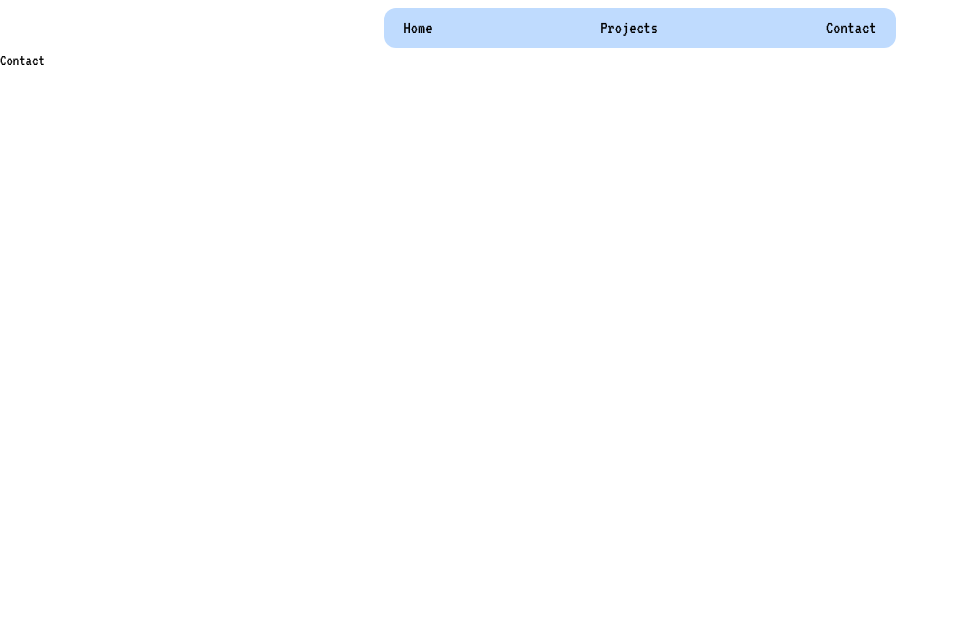
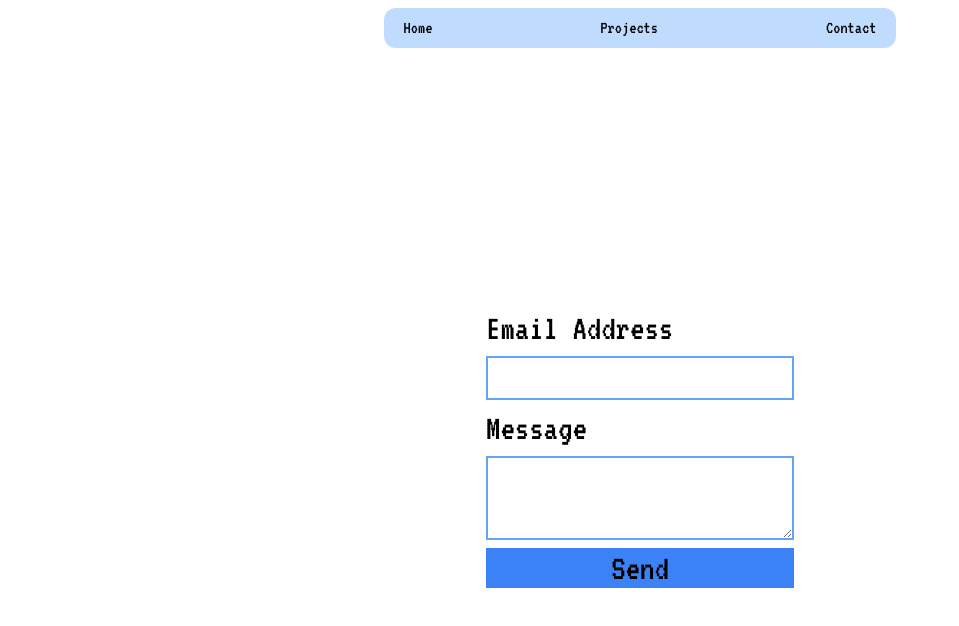
Before and after one commit to Joyel1441/Portfolio, a Next.js app: page /contact in a window 1280 px wide. Shown: the top 626 px of the page, without its empty margins (0-959 px from the left). Built offline with nearby package versions, Linux system fonts and the light colour scheme.

Commit message:
added contact form

```diff
--- a/app/contact/page.tsx
+++ b/app/contact/page.tsx
@@ -1,9 +1,50 @@
-import React from 'react'
+"use client";
+import { useForm, ValidationError } from "@formspree/react";
 
 const Contact = () => {
+  const [state, handleSubmit] = useForm("mgebogow");
+
+  if (state.succeeded) {
+    return (
+      <div className="w-screen h-screen flex justify-center items-center p-4 text-4xl md:text-7xl">
+        <p>Thanks for your submission!</p>
+      </div>
+    );
+  }
+
   return (
-    <div>Contact</div>
-  )
-}
+    <div className="flex w-screen h-screen justify-center items-center text-2xl md:text-4xl">
+      <form className="flex flex-col space-y-2" onSubmit={handleSubmit}>
+        <label htmlFor="email">Email Address</label>
+        <input
+          className="border-2 border-blue-400"
+          id="email"
+          type="email"
+          name="email"
+        />
+        <ValidationError prefix="Email" field="email" errors={state.errors} />
+        <label htmlFor="message">Message</label>
+        <textarea
+          className="border-2 border-blue-400"
+          id="message"
+          name="message"
+        />
+        <ValidationError
+          prefix="Message"
+          field="message"
+          errors={state.errors}
+        />
+        <button
+          className="bg-blue-500"
+          type="submit"
+          disabled={state.submitting}
+        >
+          Send
+        </button>
+        <ValidationError errors={state.errors} />
+      </form>
+    </div>
+  );
+};
 
-export default Contact
+export default Contact;
--- a/package.json
+++ b/package.json
@@ -9,6 +9,7 @@
     "lint": "next lint"
   },
   "dependencies": {
+    "@formspree/react": "^2.4.1",
     "@next/font": "13.1.6",
     "@prisma/client": "^4.9.0",
     "@react-icons/all-files": "^4.1.0",
```
Also changed, not shown: 1 other file (tests, documents, lock files or other folders).
